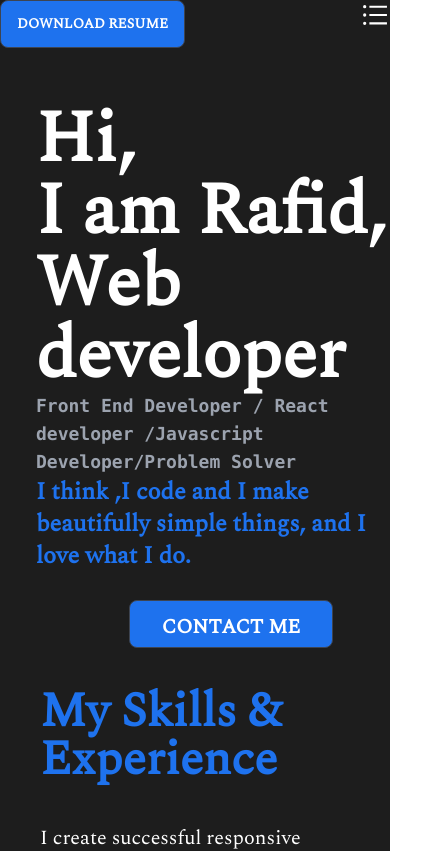
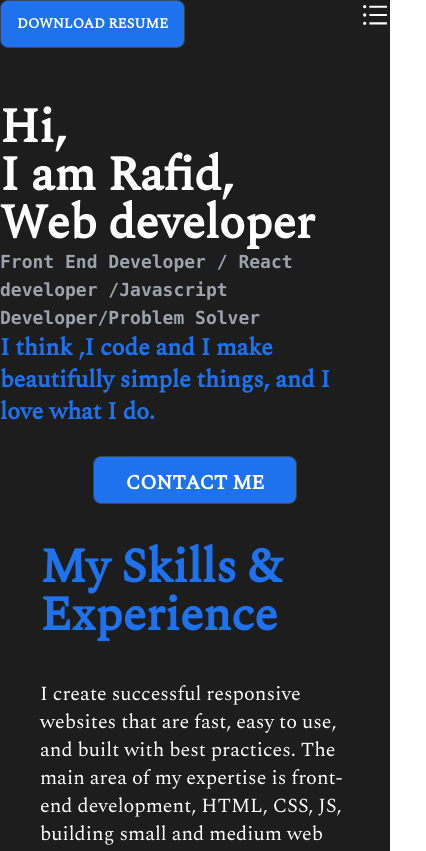
Before and after one commit to shihabsararrafid/my-portfolio-new, a React (Create React App) app: page / in a window 390 px wide. Shown: the top 851 px of the page, 426 px wide, since content can reach past the window. Built offline with nearby package versions, Linux system fonts and the light colour scheme.

Commit message:
home page responsive issue solved

```diff
--- a/src/Components/Home/Banner.js
+++ b/src/Components/Home/Banner.js
@@ -26,7 +26,7 @@ const Banner = ({ open, setOpen }) => {
           <AiOutlineBars></AiOutlineBars>
         )}
       </h1>
-      <div className="text-white ml-9 mt-14 text-7xl w-full lg:w-[50%] font-semibold">
+      <div className="text-white ml-0 lg:ml-9 mt-14 text-5xl lg:text-7xl w-full lg:w-[50%] font-semibold">
         <div className="">
           <span className="banner-text">H</span>
           <span className="banner-text">i</span>
```
